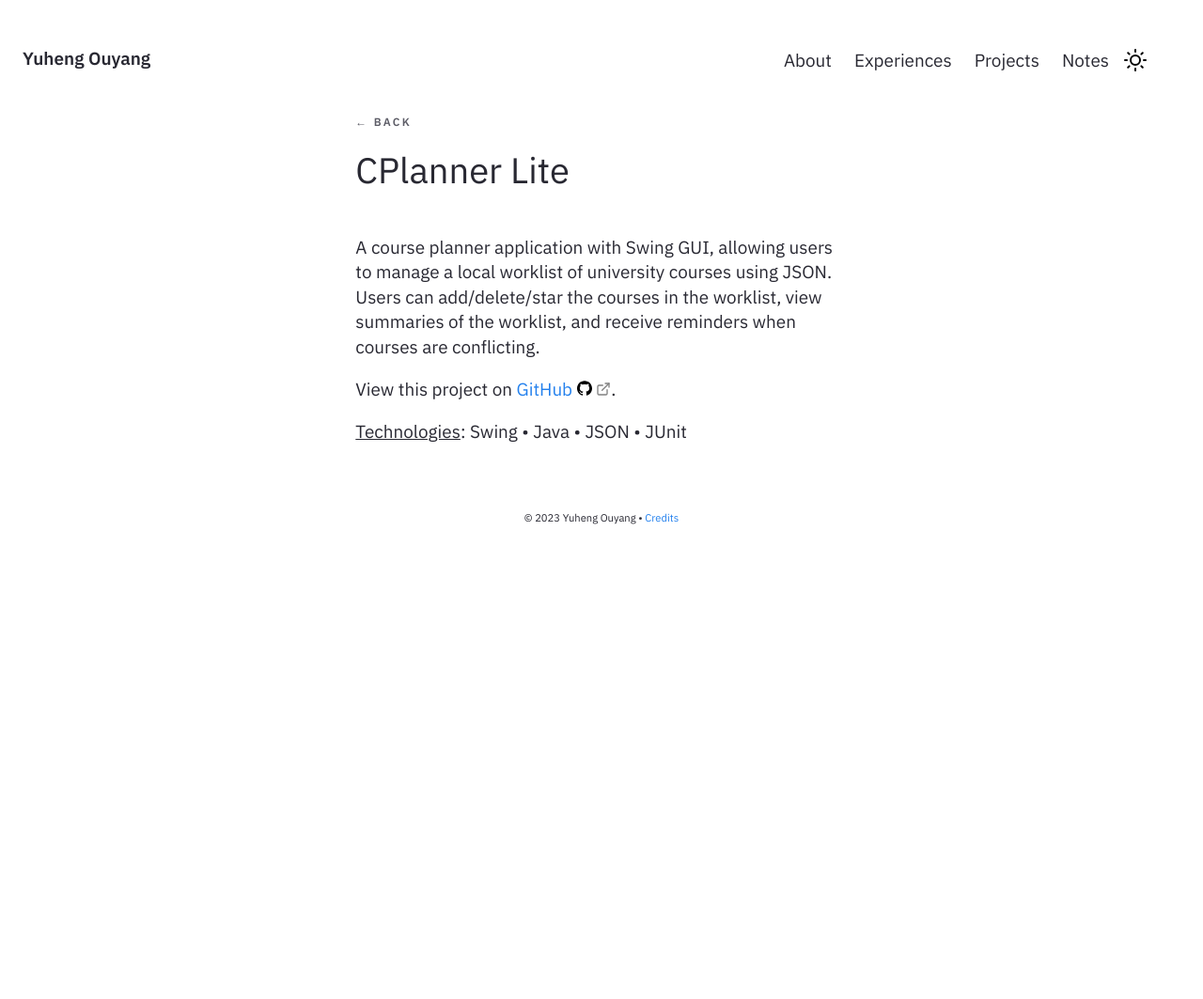
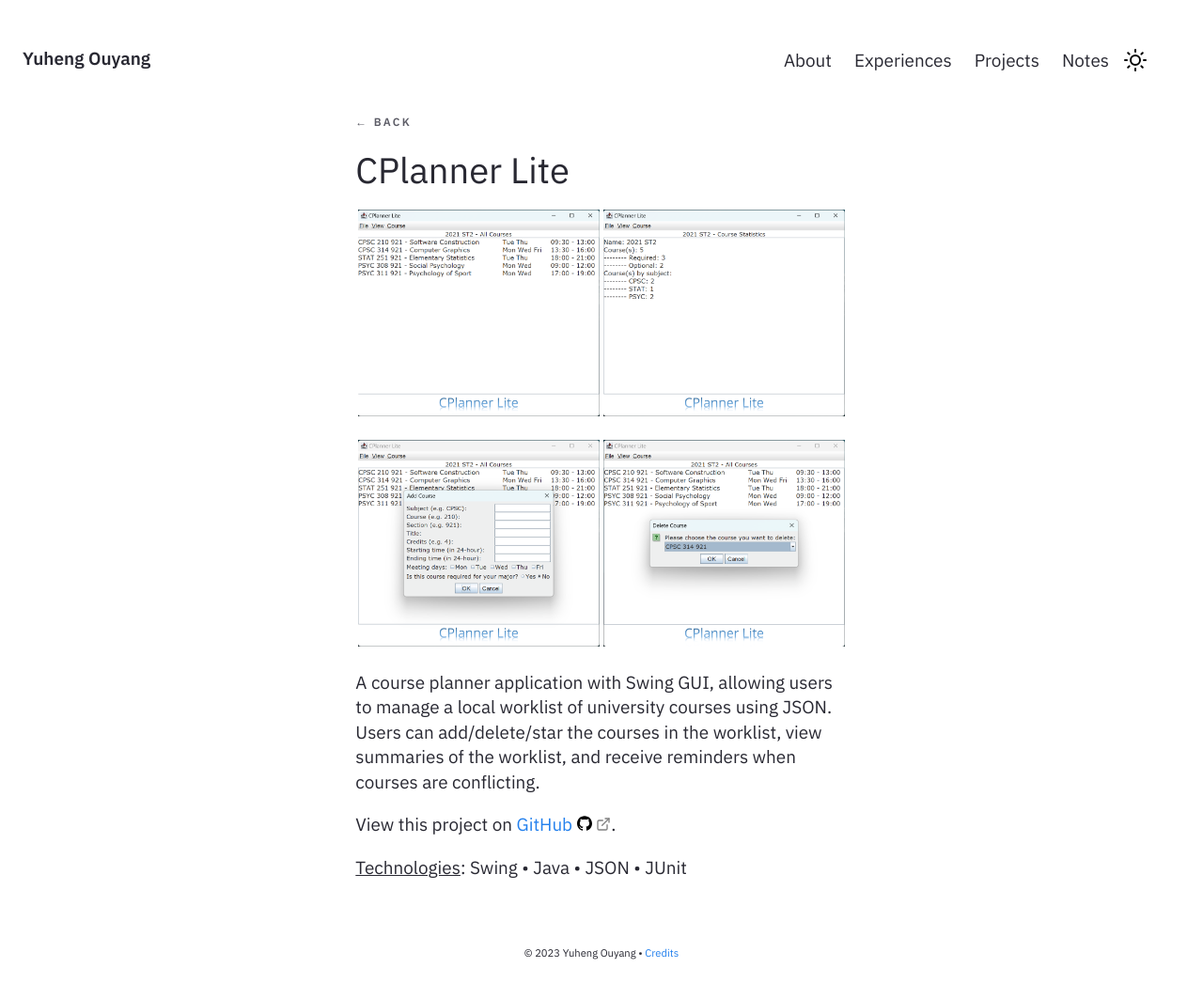
Before and after one commit to yhouyang02/yhouyang02.github.io, a Jekyll site: the page built from _notes/Public/CPlanner Lite.md, in a window 1280 px wide. Shown: the whole page at 94% size. Built offline with Jekyll 4.4.1, drawn with Linux system fonts in a browser that asks for light colours; before the commit the page ends 900 px from its top, so only the background shows below that.

Commit message:
Update project thumbnails

```diff
--- a/_notes/Public/CPlanner Lite.md
+++ b/_notes/Public/CPlanner Lite.md
@@ -6,7 +6,15 @@ feed: show
 date: 2021-07-01
 ---
 
-\
+<p align="center">
+      <img src="./../assets/img/thumbnails/thumbnail-cplanner-all.png" width="49%">
+      <img src="./../assets/img/thumbnails/thumbnail-cplanner-stat.png" width="49%">
+</p>
+<p align="center">
+      <img src="./../assets/img/thumbnails/thumbnail-cplanner-add.png" width="49%">
+      <img src="./../assets/img/thumbnails/thumbnail-cplanner-delete.png" width="49%">
+</p>
+
 A course planner application with Swing GUI, allowing users to manage a local worklist of university courses using JSON. Users can add/delete/star the courses in the worklist, view summaries of the worklist, and receive reminders when courses are conflicting.
 
 View this project on [GitHub <img src="../../assets/img/github-icon.svg" alt="drawing" width="16"/>](https://github.com/yhouyang02/CPlannerLite).
```
Also changed, not shown: _notes/Public/More Cats Mod for Minecraft.md (+3 -1 lines), _notes/Public/Personal Website.md (+6 -0 lines), assets/img/thumbnails/thumbnail-cplanner-add.png (added), assets/img/thumbnails/thumbnail-cplanner-all.png (added), assets/img/thumbnails/thumbnail-cplanner-delete.png (added), assets/img/thumbnails/thumbnail-cplanner-stat.png (added), assets/img/thumbnails/thumbnail-minecraft-more-cats.png (added), assets/img/thumbnails/thumbnail-personal-website-darkmode.png (added), assets/img/thumbnails/thumbnail-personal-website.png (added).
